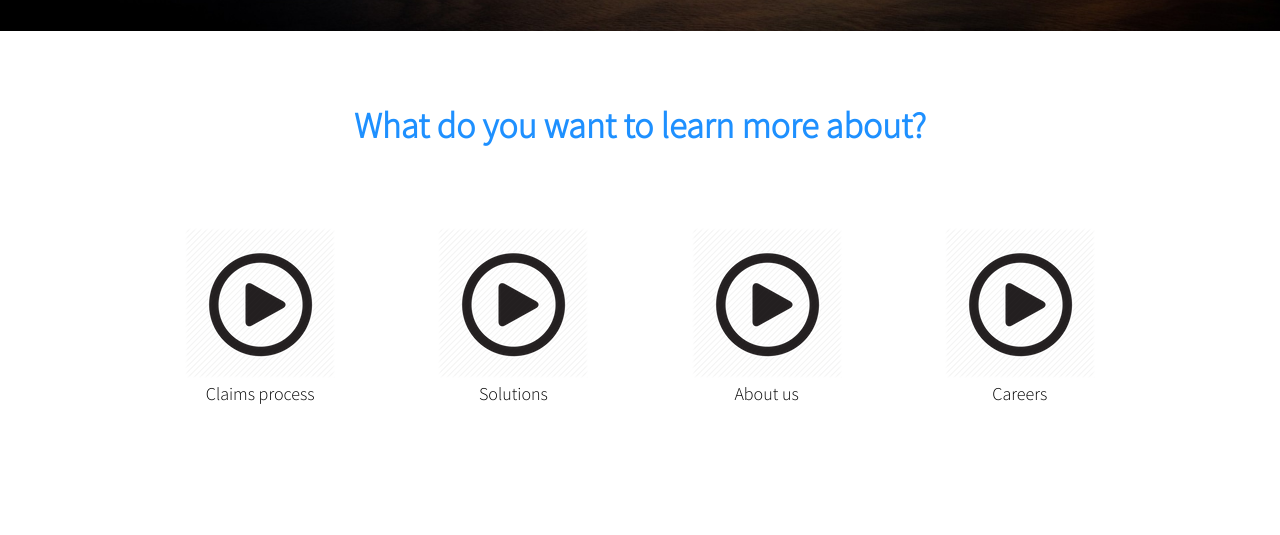
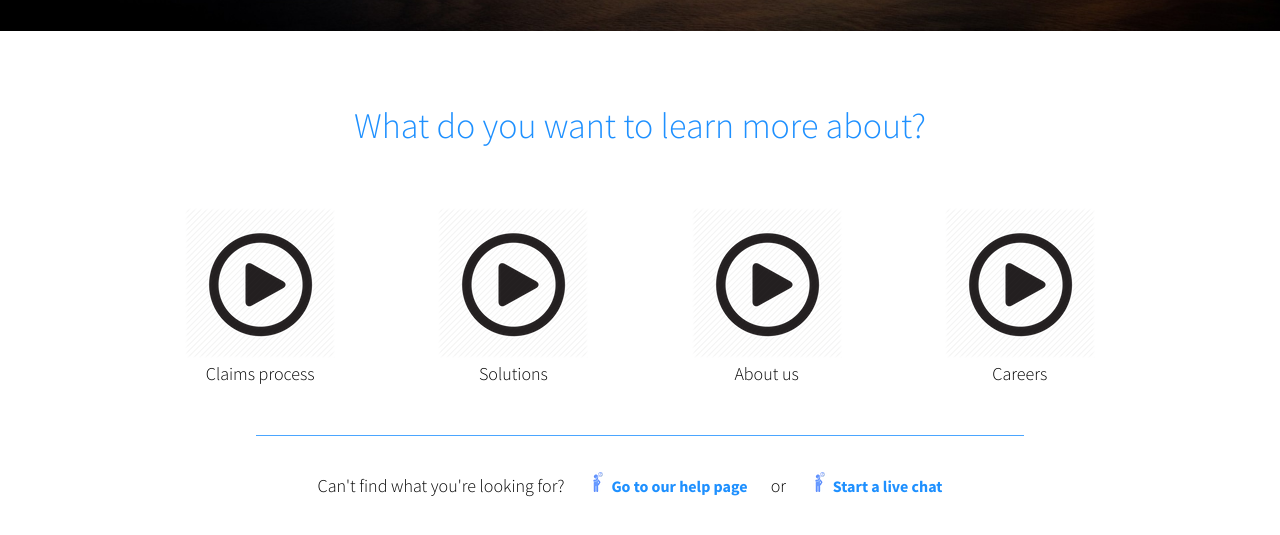
Before and after one commit to csan21/mock-up, a plain HTML site: page index.html in a window 1280 px wide. Shown: the part 769-1304 px from the top of the page. Before the commit the page ends 1224 px from the top, so only its background shows below. Drawn offline with Linux system fonts and the light colour scheme.

Commit message:
Add temphelp logo, learning section complete

```diff
--- a/css/styles.css
+++ b/css/styles.css
@@ -61,7 +61,7 @@ p {
 
 .container {
   margin: 0 auto;
-  height: 100%;
+  height: 2000px;
   width: 100%;
 }
 
@@ -87,6 +87,7 @@ p {
 
 .main-content h1 {
   font-size: 72px;
+  font-weight: 300;
   margin-top: 40px;
 }
 
@@ -143,11 +144,13 @@ p {
 #learning-area h2 {
   margin-top: 72px;
   font-size: 36px;
+  font-weight: 300;
   color: dodgerblue;
 }
 
 #learning-icons {
   margin: 0 auto;
+  margin-top: -20px;
   width: 80%;
 }
 
@@ -163,3 +166,29 @@ p {
   margin-top: 0px;
   font-size: 18px;
 }
+
+.line-break {
+  margin: 0 auto;
+  width: 60%;
+  border-bottom: 1px solid dodgerblue;
+  opacity: 0.8;
+}
+
+#help-area {
+  margin-top: 36px;
+}
+
+.help-text {
+  font-size: 18px;
+}
+
+.help-links {
+  margin-right: 20px;
+  font-size: 16px;
+  color: dodgerblue;
+  font-weight: 700;
+}
+
+.help-links img {
+  margin-left: 20px;
+}
--- a/index.html
+++ b/index.html
@@ -3,7 +3,7 @@
   <head>
     <meta charset="utf-8">
     <link rel="stylesheet" type="text/css" href="css/styles.css">
-    <link href="https://fonts.googleapis.com/css?family=Source+Sans+Pro:300" rel="stylesheet">
+    <link href="https://fonts.googleapis.com/css?family=Source+Sans+Pro:300,700" rel="stylesheet">
 
     <title>Multiply</title>
   </head>
@@ -64,6 +64,26 @@
             <span class="icon-text">Careers</span>
           </div>
         </div>
+
+        <div class="line-break"></div>
+
+        <div id="help-area">
+          <p class="help-text">Can't find what you're looking for?
+            <a href="#">
+            <span class="help-links">
+              <img src="img/temphelp.png">
+              Go to our help page
+            </span>
+            </a>
+             or
+            <a href="#">
+            <span class="help-links">
+              <img src="img/temphelp.png">
+              Start a live chat
+            </span>
+            </a>
+          </p>
+        </div>
       </section>
 
     </div>
```
Also changed, not shown: img/temphelp.png (added).
